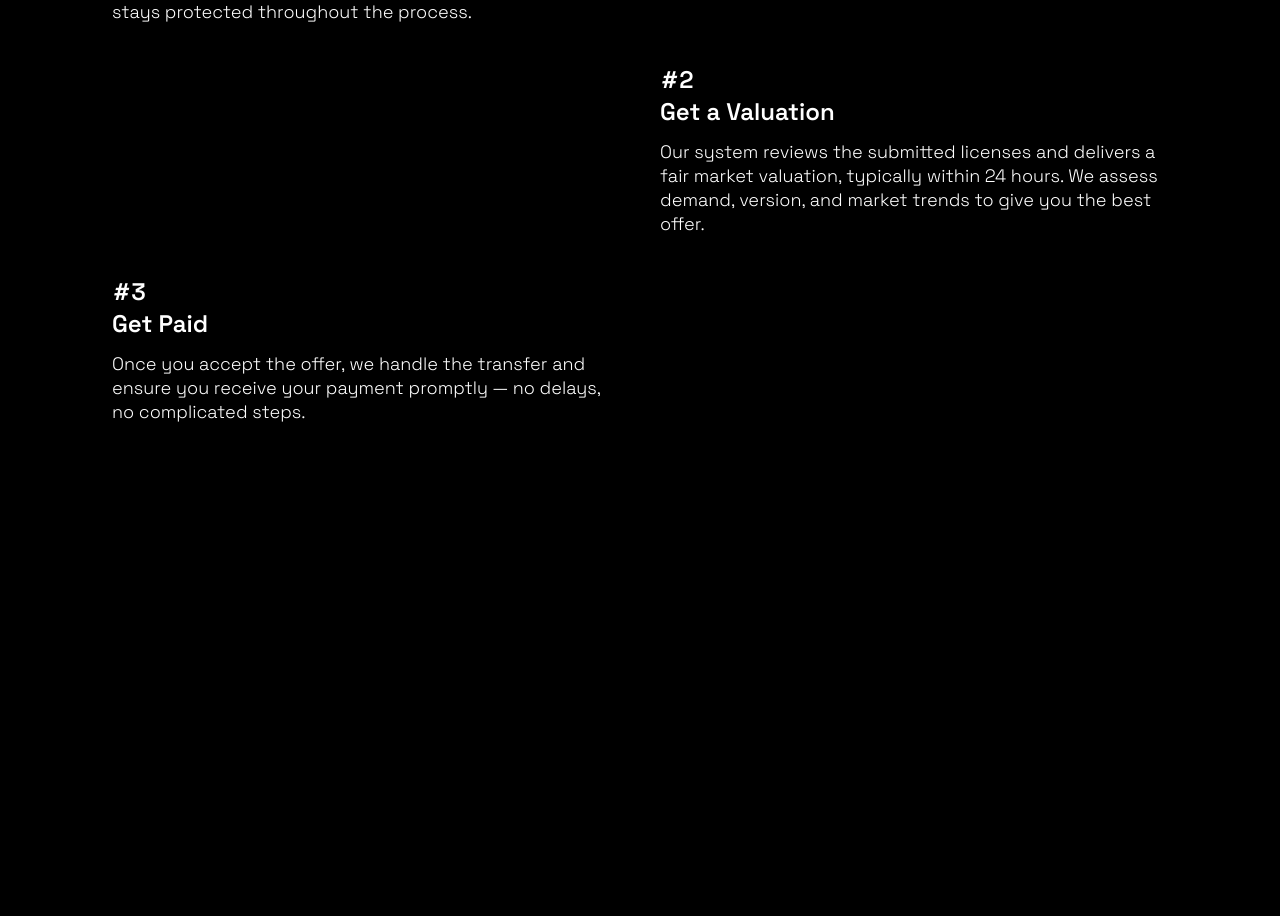
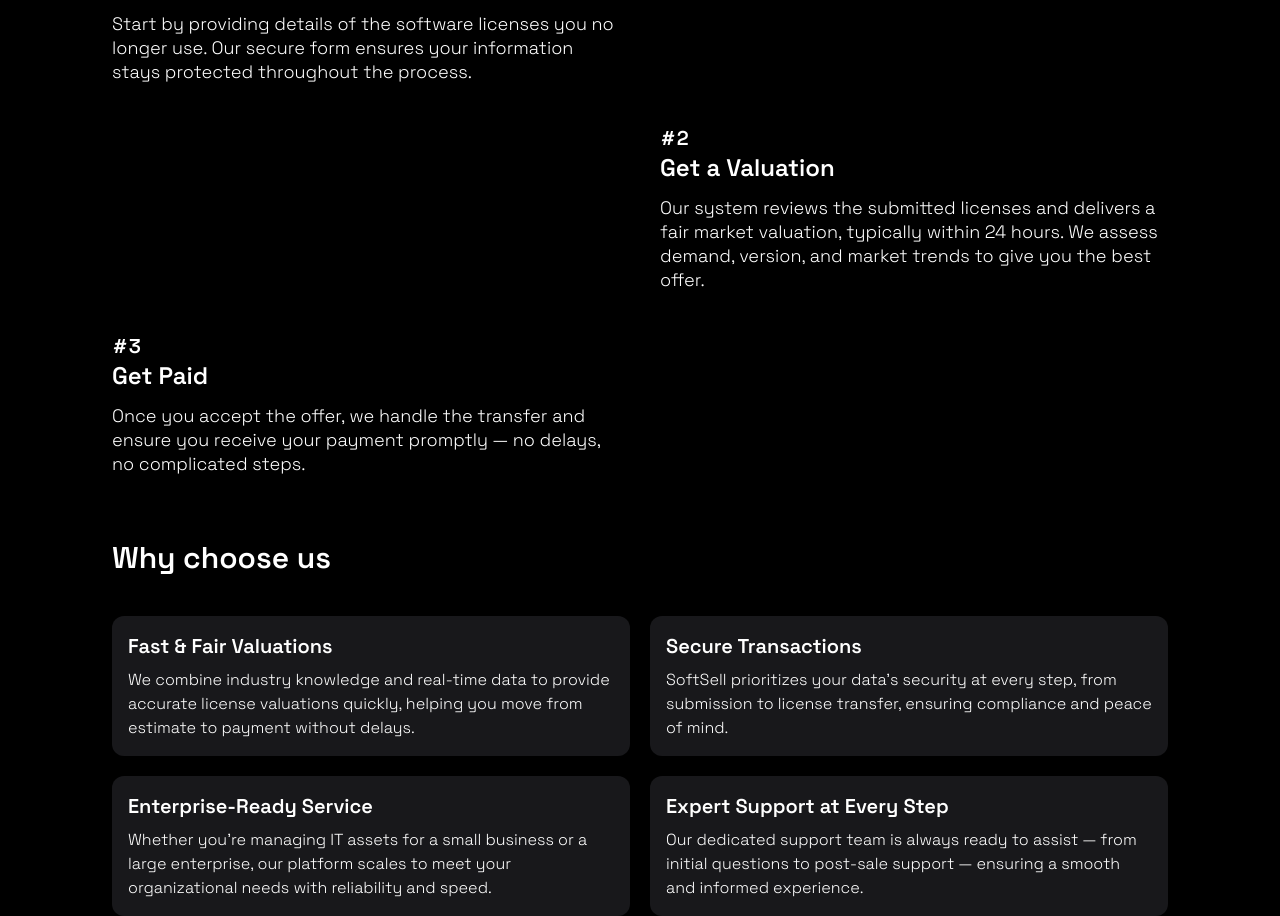
Before and after one commit to jamshed-uddin/softsell, a Next.js app: page / in a window 1280 px wide. Shown: the part 1000-1916 px from the top of the page. Before the commit the page ends 1600 px from the top, so only its background shows below. Built offline with nearby package versions, Linux system fonts and the light colour scheme.

Commit message:
why choose us section added

```diff
--- a/public/data.json
+++ b/public/data.json
@@ -30,5 +30,19 @@
       "title": "Expert Support at Every Step",
       "description": "Our dedicated support team is always ready to assist — from initial questions to post-sale support — ensuring a smooth and informed experience."
     }
+  ],
+  "reviews": [
+    {
+      "name": "Emily Carter",
+      "role": "IT Asset Manager",
+      "company": "Brightline Solutions",
+      "review": "SoftSell made it incredibly easy to offload our unused licenses. The valuation was fair, and the entire process was smooth and professional."
+    },
+    {
+      "name": "Raj Mehra",
+      "role": "Procurement Lead",
+      "company": "Vertex Dynamics",
+      "review": "We were able to recover significant value from software we no longer needed. SoftSell’s platform is secure, efficient, and backed by excellent support."
+    }
   ]
 }
--- a/src/app/page.js
+++ b/src/app/page.js
@@ -1,12 +1,14 @@
 import Hero from "@/components/Hero";
 import HowItWorks from "@/components/HowItWorks";
+import WhyChooseUs from "@/components/WhyChooseUs";
 import Image from "next/image";
 
 export default function Home() {
   return (
-    <div>
+    <div className="space-y-10 lg:space-y-16 ">
       <Hero />
       <HowItWorks />
+      <WhyChooseUs />
     </div>
   );
 }
--- a/src/components/HowItWorks.jsx
+++ b/src/components/HowItWorks.jsx
@@ -3,9 +3,8 @@ import SectionTitle from "./SectionTitle";
 import { howItWorks } from "../../public/data.json";
 
 const HowItWorks = () => {
-  console.log(howItWorks);
   return (
-    <div className="min-h-screen ">
+    <div className=" ">
       <SectionTitle>How it works</SectionTitle>
 
       <div className="flex flex-col mt-10 space-y-5 lg:space-y-10">
@@ -19,7 +18,7 @@ const HowItWorks = () => {
             key={idx}
           >
             <div className="lg:w-1/2  ">
-              <h3 className="text-2xl font-semibold ">
+              <h3 className="text-xl font-semibold ">
                 <span className="italic mr-1">#</span>
                 {idx + 1}
               </h3>
--- /dev/null
+++ b/src/components/Reviews.jsx
@@ -0,0 +1,23 @@
+import React from "react";
+import { reviews } from "../../public/data.json";
+const Reviews = () => {
+  return (
+    <div>
+      <div>
+        {reviews.map((item, idx) => (
+          <div key={idx}>
+            <p>{item.review}</p>
+
+            <div>
+              <h2>{item.name}</h2>
+              <h3>{item.role}</h3>
+              <h3>{item.company}</h3>
+            </div>
+          </div>
+        ))}
+      </div>
+    </div>
+  );
+};
+
+export default Reviews;
--- /dev/null
+++ b/src/components/WhyChooseUs.jsx
@@ -0,0 +1,21 @@
+import React from "react";
+import { whyChooseUs } from "../../public/data.json";
+import SectionTitle from "./SectionTitle";
+
+const WhyChooseUs = () => {
+  return (
+    <div>
+      <SectionTitle>Why choose us</SectionTitle>
+      <div className="mt-10 grid grid-cols-1 lg:grid-cols-2 gap-5">
+        {whyChooseUs.map((item, idx) => (
+          <div key={idx} className=" bg-zinc-900 rounded-xl p-4">
+            <h2 className="text-xl font-semibold mb-2 ">{item.title}</h2>
+            <p className="font-light leading-6">{item.description}</p>
+          </div>
+        ))}
+      </div>
+    </div>
+  );
+};
+
+export default WhyChooseUs;
```
